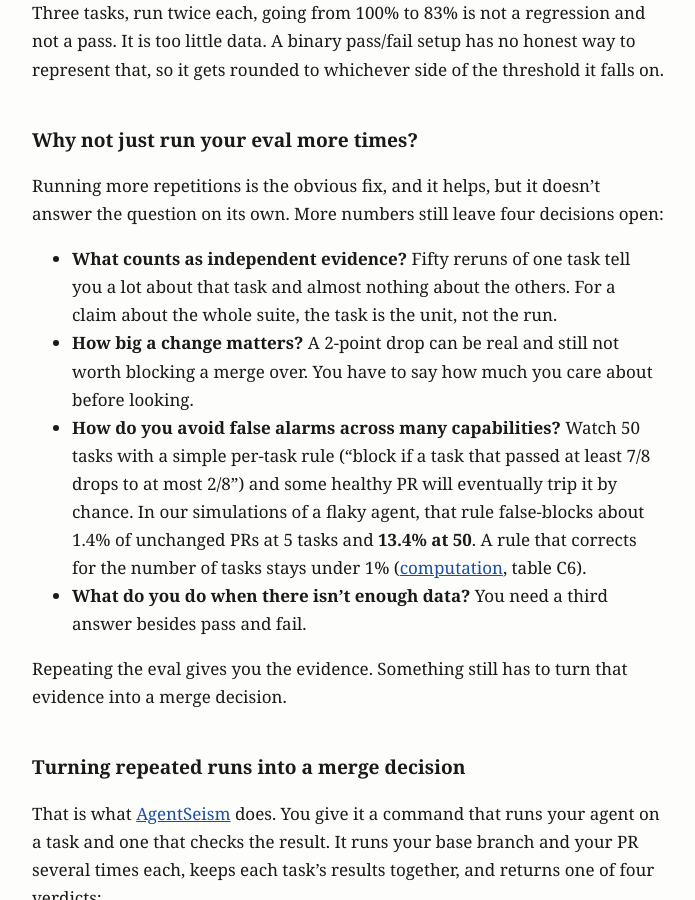
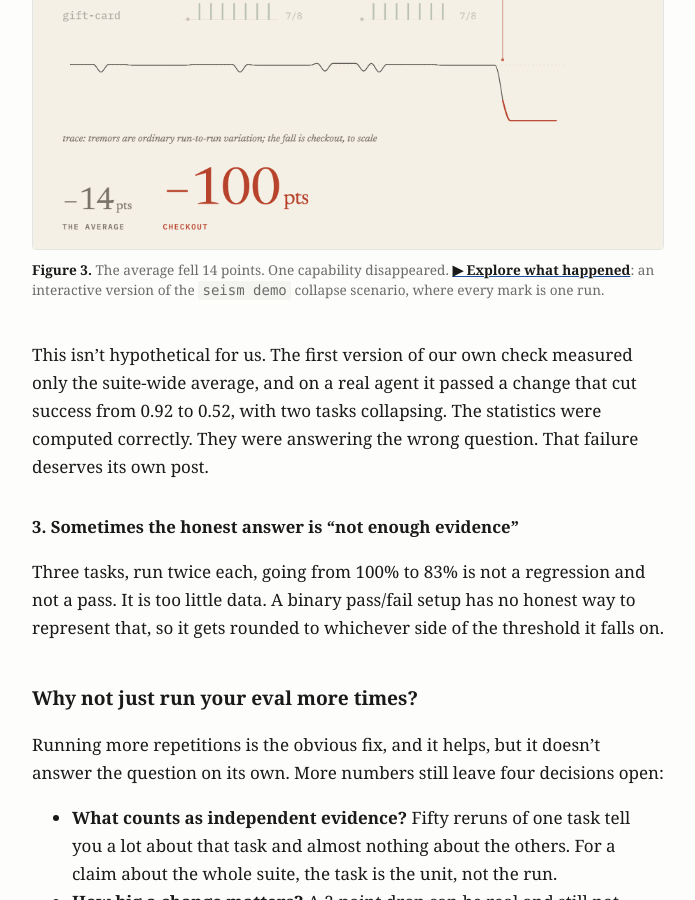
Before and after one commit to lyr-ai/lyr-ai.github.io, a Jekyll site: the page built from _posts/2026-09-26-why-agent-ci-cant-be-treated-like-deterministic-tests.md, in a window 1280 px wide and 900 px high, scrolled down 3211 px. Shown: the whole window, without its empty margins (292-987 px from the left). Built offline with Jekyll 4.4.1, drawn with Linux system fonts in a browser that asks for light colours.

Commit message:
Method note 03: link the Regression Explorer (Figure 3)
A static frame of the explorer's collapse scenario, linked to the
interactive page, in 'Averages hide breakage'. The PR #2 screenshot stays
as the proof that the check runs in CI; the explorer shows why the decision
is right.

```diff
--- a/_posts/2026-09-26-why-agent-ci-cant-be-treated-like-deterministic-tests.md
+++ b/_posts/2026-09-26-why-agent-ci-cant-be-treated-like-deterministic-tests.md
@@ -82,6 +82,12 @@ The opposite failure is quieter. In the pull request above, the average fell 25
 points, but not evenly: most of it was one task collapsing completely. Averaged
 over the suite, a total failure of one capability looks like a moderate,
 uncertain drop.
+
+<figure>
+  <a href="/agentseism/explorer/?s=collapse"><img src="/assets/img/agentseism-explorer-preview.png" alt="A measurement plate of seven capabilities, each with eight runs on main and eight on the pull request. Standing marks are successful runs; dots on the floor are failures. Six capabilities barely change. Checkout goes from eight standing marks on main to eight red dots on the pull request, 8/8 to 0/8. Beneath, a seismic trace shows small tremors across the suite and then a sharp fall at checkout. The average fell 14 points; checkout fell 100." loading="lazy"></a>
+  <figcaption><b>Figure 3.</b> The average fell 14 points. One capability disappeared.
+  <a href="/agentseism/explorer/?s=collapse"><b>▶ Explore what happened</b></a>: an interactive version of the <code>seism demo</code> collapse scenario, where every mark is one run.</figcaption>
+</figure>
 
 This isn't hypothetical for us. The first version of our own check measured only
 the suite-wide average, and on a real agent it passed a change that cut success
```
Also changed, not shown: assets/img/agentseism-explorer-preview.png (added).
